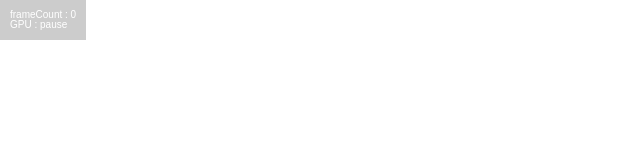
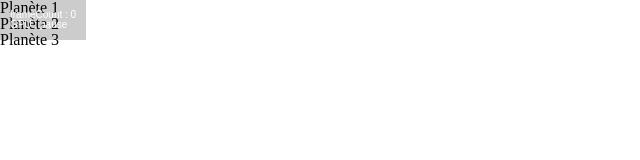
Before and after one commit to Eliepse/BAIDU-Galaxy, a plain HTML site: page index.html in a window 1280 px wide. Shown: the whole page, without its empty margins (0-640 px from the left). Drawn offline with Linux system fonts and the light colour scheme.

Commit message:
Solar system html for css integration
Solar system is now basically created for css integration

```diff
--- a/index.html
+++ b/index.html
@@ -13,6 +13,34 @@
 
 		<ul id="debug"></ul>
 
+		<table width="100%" height="100%" id="solar_system_table">
+			<tr>
+				<td>
+					<div id="solar_system">
+
+						<div id="solar"></div>
+
+						<div class="dimension">
+
+							<div class="planet">
+								<span class="planet_name">Planète 1</span>
+							</div>
+
+							<div class="planet">
+								<span class="planet_name">Planète 2</span>
+							</div>
+
+							<div class="planet">
+								<span class="planet_name">Planète 3</span>
+							</div>
+
+						</div>
+
+					</div>
+				</td>
+			</tr>
+		</table>
+
 		<script src="src/js/jquery.js"></script>
 		<script src="src/js/main.js"></script>
 
--- a/src/css/style.css
+++ b/src/css/style.css
@@ -10,3 +10,16 @@
 	padding: 10px;
 
 }
+#solar_system_table {
+
+	position: relative;
+	z-index: 50;
+
+}
+
+html, body {
+
+	width: 100%;
+	height: 100%;
+
+}
```
